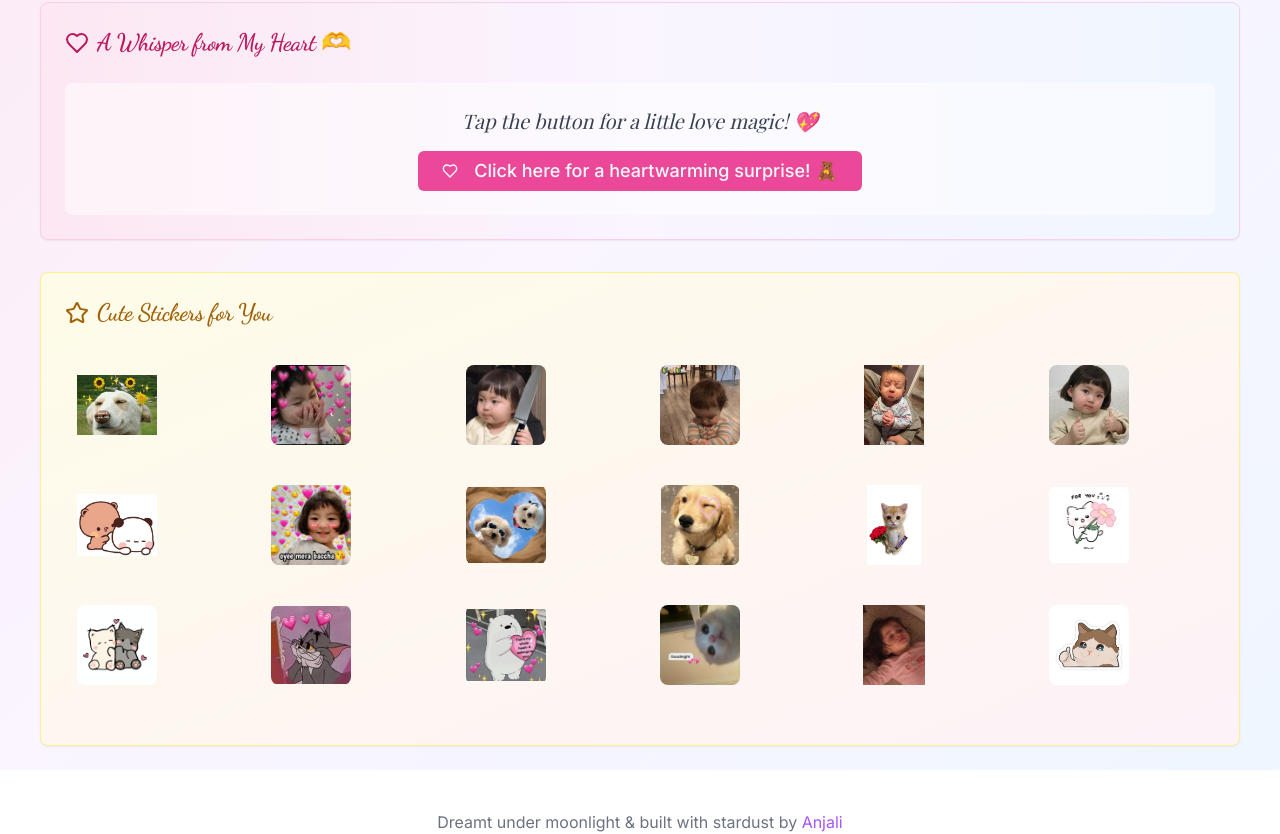
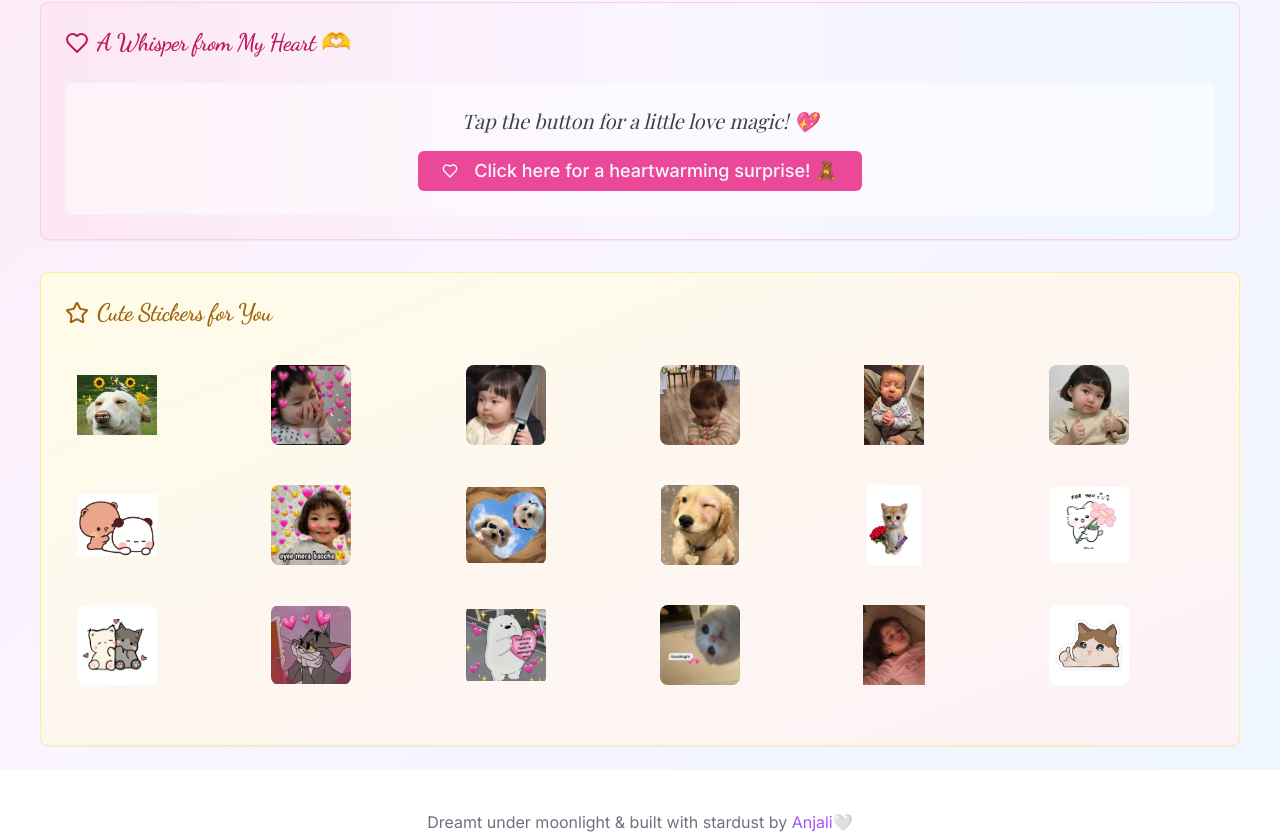
Before and after one commit to Anjalisinggh/soulscript, a Next.js app: page / in a window 1280 px wide. Shown: the part 440-1274 px from the top of the page. Built offline with nearby package versions, Linux system fonts and the light colour scheme; a web font is replaced by a local one.

Commit message:
created with

```diff
--- a/app/page.tsx
+++ b/app/page.tsx
@@ -7,15 +7,15 @@ export default function Page() {
     <div>
       <LoveApp />
 
-      <footer className="text-center text-gray-500 mt-10">
-        <p>Dreamt under moonlight & built with stardust by{" "}
+      <footer className="text-center text-gray-500 mt-10"  >
+        <p>Dreamt under moonlight & built with stardust by{"  "}
           <a
             href="https://github.com/Anjalisinggh/soulscript"
             target="_blank"
             rel="noopener noreferrer"
             className="text-purple-500 hover:underline"
           >
-            Anjali
+            Anjali🤍
           </a>
         </p>
       </footer>
```
